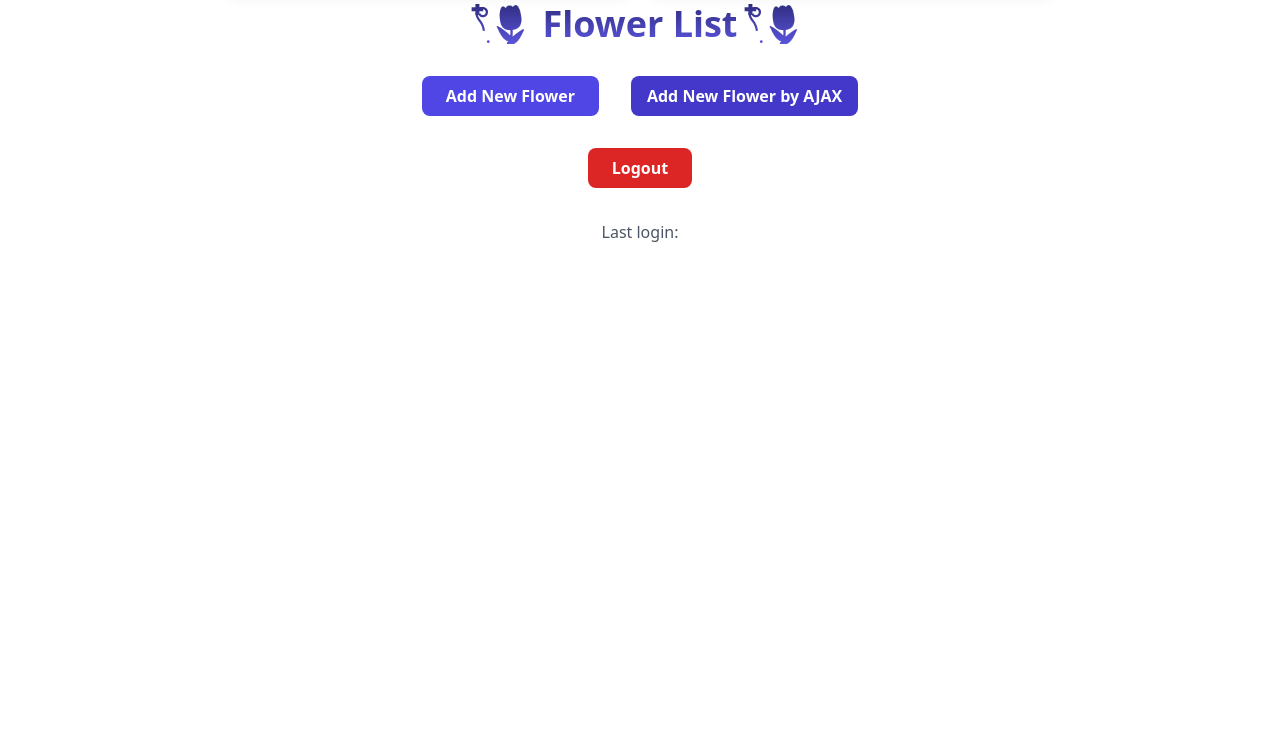
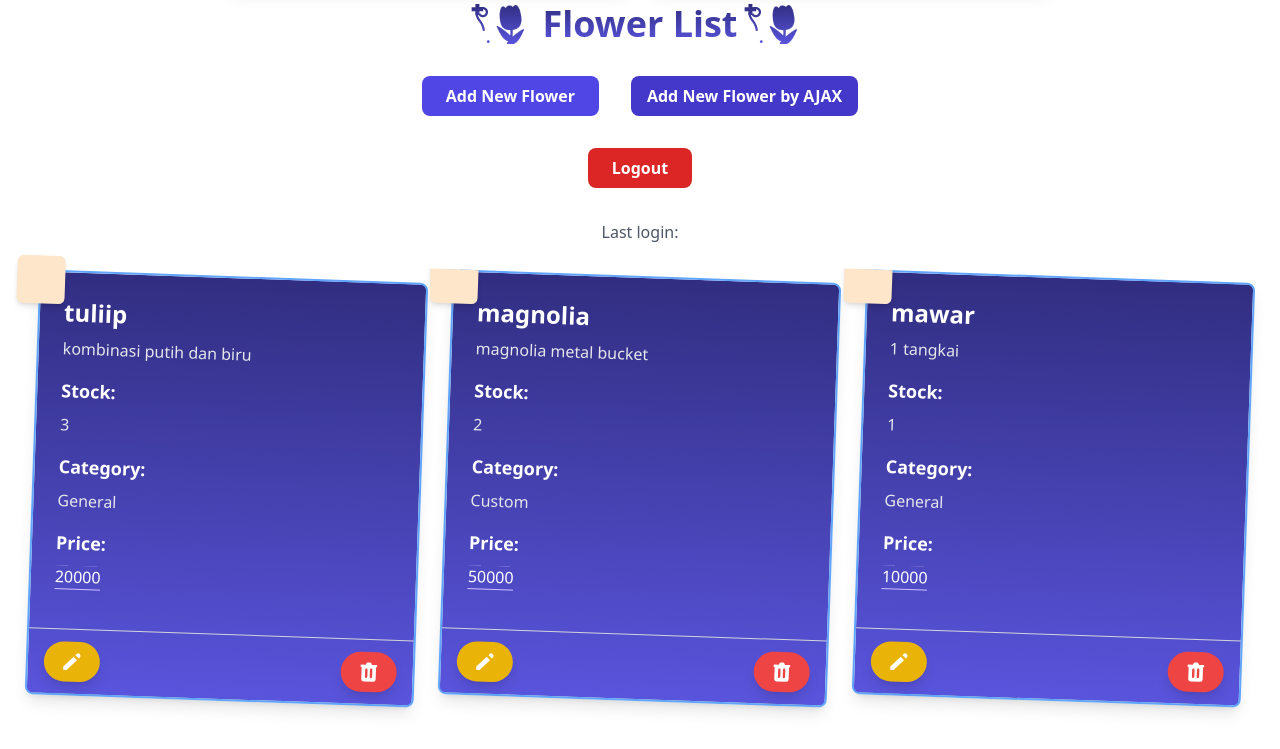
Before and after one commit to withyaaww/DYAS-Commerce, a Django app: page / in a window 1280 px wide. Shown: the part 1438-2187 px from the top of the page. Before the commit the page ends 1680 px from the top, so only its background shows below. Run offline with Django 5.2, Linux system fonts and the light colour scheme; a user stored in the database is signed in; data comes from the database, SQL or seed files in the repository; both versions use the stored data as it was after the commit; some libraries are stand-ins or nearby versions.

Commit message:
finished Tugas Individu 6

```diff
--- a/main/templates/main.html
+++ b/main/templates/main.html
@@ -83,10 +83,8 @@
 
   <div id="product"></div>
 
-  <div id="crudModal" tabindex="-1" aria-hidden="true"
-  class="hidden fixed inset-0 z-50 w-full flex items-center justify-center bg-gray-800 bg-opacity-50 overflow-x-hidden overflow-y-auto transition-opacity duration-300 ease-out">
-    <div id="crudModalContent"
-    class="relative bg-white rounded-lg shadow-lg w-5/6 sm:w-3/4 md:w-1/2 lg:w-1/3 mx-4 sm:mx-0 transform scale-95 opacity-0 transition-transform transition-opacity duration-300 ease-out">
+  <div id="crudModal" tabindex="-1" aria-hidden="true" class="hidden fixed inset-0 z-50 w-full flex items-center justify-center bg-gray-800 bg-opacity-50 overflow-x-hidden overflow-y-auto transition-opacity duration-300 ease-out">
+    <div id="crudModalContent" class="relative bg-white rounded-lg shadow-lg w-5/6 sm:w-3/4 md:w-1/2 lg:w-1/3 mx-4 sm:mx-0 transform scale-95 opacity-0 transition-transform transition-opacity duration-300 ease-out">
       <!-- Modal header -->
       <div class="flex items-center justify-between p-4 border-b rounded-t">
         <h3 class="text-xl font-semibold text-gray-900">Add New Product</h3>
@@ -134,13 +132,14 @@
           <button type="button" class="bg-gray-500 hover:bg-gray-600 text-white font-bold py-2 px-4 rounded-lg" id="cancelButton">Cancel</button>
           <button type="submit" id="submitProduct" form="ProductForm" class="bg-indigo-700 hover:bg-indigo-600 text-white font-bold py-2 px-4 rounded-lg">Create Flower</button>
         </div>
-
+    </div>
+  </div>
 
 <script>
   function addFlowers(){
     fetch("{% url 'main:add_flowers_ajax' %}", {
       method: "POST",
-      body: new ProductForm(document.querySelector('#ProductForm')),
+      body: new FormData(document.querySelector('#ProductForm')),
     })
     .then(response => refreshFlowers())
 
@@ -149,10 +148,9 @@
 
     return false;
   }
-  document.getElementById("PrductForm").addEventListener("submit", (e) => {
+  document.getElementById("ProductForm").addEventListener("submit", (e) => {
   e.preventDefault();
-  addFlowers();
-})
+  addFlowers();})
 
   async function getFlowers() {
     return fetch("{% url 'main:show_json' %}").then((res) => res.json())
@@ -175,37 +173,38 @@
         `;
     }
     else {
-        classNameString = "columns-1 sm:columns-2 lg:columns-3 gap-6 space-y-6 w-full"
+    classNameString = "columns-1 sm:columns-2 lg:columns-3 gap-6 space-y-6 w-full";
     flowers.forEach((item) => {
         const name = DOMPurify.sanitize(item.fields.name);
         const description = DOMPurify.sanitize(item.fields.description);
+        const category = DOMPurify.sanitize(item.fields.category);
+        const stock = DOMPurify.sanitize(item.fields.stock);
         htmlString += `
-            <div class="relative break-inside-avoid">
-                <div class="absolute top-2 z-10 left-1/2 -translate-x-1/2 flex items-center -space-x-2">
-                    <div class="w-[3rem] h-8 bg-gray-200 rounded-md opacity-80 -rotate-90"></div>
-                    <div class="w-[3rem] h-8 bg-gray-200 rounded-md opacity-80 -rotate-90"></div>
+        <div class="relative break-inside-avoid bg-gradient-to-b from-[#312E81] to-[#5954DC] shadow-lg rounded-lg transform rotate-2 hover:rotate-1 transition-transform duration-300 animate-wiggle border-2 border-blue-400">
+          <div class="absolute -top-4 transform -translate-x-1/2 z-20 flex -space-x-2">
+              <div class="w-12 h-12 bg-[#FDE6CA] rounded-md shadow-md mb-4"></div>
           </div>
-                <div class="relative top-5 bg-indigo-100 shadow-md rounded-lg mb-6 break-inside-avoid flex flex-col border-2 border-indigo-300 transform rotate-1 hover:rotate-0 transition-transform duration-300">
-                    <div class="bg-indigo-200 text-gray-800 p-4 rounded-t-lg border-b-2 border-indigo-300">
-                        <h3 class="font-bold text-xl mb-2">${name}</h3>
-                        <p class="text-gray-600">${description}</p>
-                    </div>
-                    <div class="p-4">
-                        <p class="font-semibold text-lg mb-2">My Feeling</p>
-                        <p class="text-gray-700 mb-2">
-                            <span class="bg-[linear-gradient(to_bottom,transparent_0%,transparent_calc(100%_-_1px),#CDC1FF_calc(100%_-_1px))] bg-[length:100%_1.5rem] pb-1">${item.fields.feelings}</span>
+            <div class="relative p-6 text-white">
+                <h3 class="text-2xl font-bold mb-2 bg-clip-text">${name}</h3>
+                <p class="text-gray-200 mb-4">${description}</p>
+                <p class="font-semibold text-lg mb-2">Stock:</p>
+                <p class="text-gray-200 mb-4">${stock}</p>
+                <p class="font-semibold text-lg mb-2">Category:</p>
+                <p class="text-gray-200 mb-4">${category}</p>
+                <p class="font-semibold text-lg mb-2">Price:</p>
+                <p class="text-white mb-4">
+                    <span class="bg-[linear-gradient(to_bottom,transparent_0%,transparent_calc(100%_-_1px),#CDC1FF_calc(100%_-_1px))] bg-[length:100%_1.5rem] pb-1">${item.fields.price}</span>
                 </p>
             </div>
-                    </div>
-                </div>
-                <div class="absolute top-0 -right-4 flex space-x-1">
-                    <a href="/edit/${item.pk}" class="bg-yellow-500 hover:bg-yellow-600 text-white rounded-full p-2 transition duration-300 shadow-md">
-                        <svg xmlns="http://www.w3.org/2000/svg" class="h-9 w-9" viewBox="0 0 20 20" fill="currentColor">
-                            <path d="M13.586 3.586a2 2 0 112.828 2.828l-.793.793-2.828-2.828.793-.793zM11.379 5.793L3 14.172V17h2.828l8.38-8.379-2.83-2.828z" />
+            <div class="flex justify-between px-4 py-3 border-t border-gray-300 ">
+                <a href="/edit/${item.pk}" class="bg-yellow-500 hover:bg-yellow-600 text-white rounded-full px-4 py-2 transition duration-300 shadow-lg ">
+                    <svg xmlns="http://www.w3.org/2000/svg" class="h-6 w-6" viewBox="0 0 20 20" fill="currentColor">
+                        <path d="M13.586 3.586a2 2 0 112.828 2.828l-.793.793-2.828-2.828.793-.793z" />
+                        <path d="M11.379 5.793L3 14.172V17h2.828l8.38-8.379-2.83-2.828z" />
                     </svg>
                 </a>
-                    <a href="/delete/${item.pk}" class="bg-red-500 hover:bg-red-600 text-white rounded-full p-2 transition duration-300 shadow-md">
-                        <svg xmlns="http://www.w3.org/2000/svg" class="h-9 w-9" viewBox="0 0 20 20" fill="currentColor">
+                <a href="/delete/${item.pk}" class="bg-red-500 hover:bg-red-600 text-white rounded-full px-4 py-2 transition duration-300 shadow-lg">
+                    <svg xmlns="http://www.w3.org/2000/svg" class="h-6 w-6" viewBox="0 0 20 20" fill="currentColor">
                         <path fill-rule="evenodd" d="M9 2a1 1 0 00-.894.553L7.382 4H4a1 1 0 000 2v10a2 2 0 002 2h8a2 2 0 002-2V6a1 1 0 100-2h-3.382l-.724-1.447A1 1 0 0011 2H9zM7 8a1 1 0 012 0v6a1 1 0 11-2 0V8zm5-1a1 1 0 00-1 1v6a1 1 0 102 0V8a1 1 0 00-1-1z" clip-rule="evenodd" />
                     </svg>
                 </a>
@@ -214,6 +213,7 @@
         `;
     });
 }
+
     document.getElementById("product").className = classNameString;
     document.getElementById("product").innerHTML = htmlString;
 }
@@ -247,6 +247,6 @@
   document.getElementById("cancelButton").addEventListener("click", hideModal);
   document.getElementById("closeModalBtn").addEventListener("click", hideModal);
 
-refreshMoodEntries();
+  refreshFlowers();
 </script>
 {% endblock content %}
```
Also changed, not shown: README.md, db.sqlite3. Lines whose indentation alone changed are shown as unchanged.
